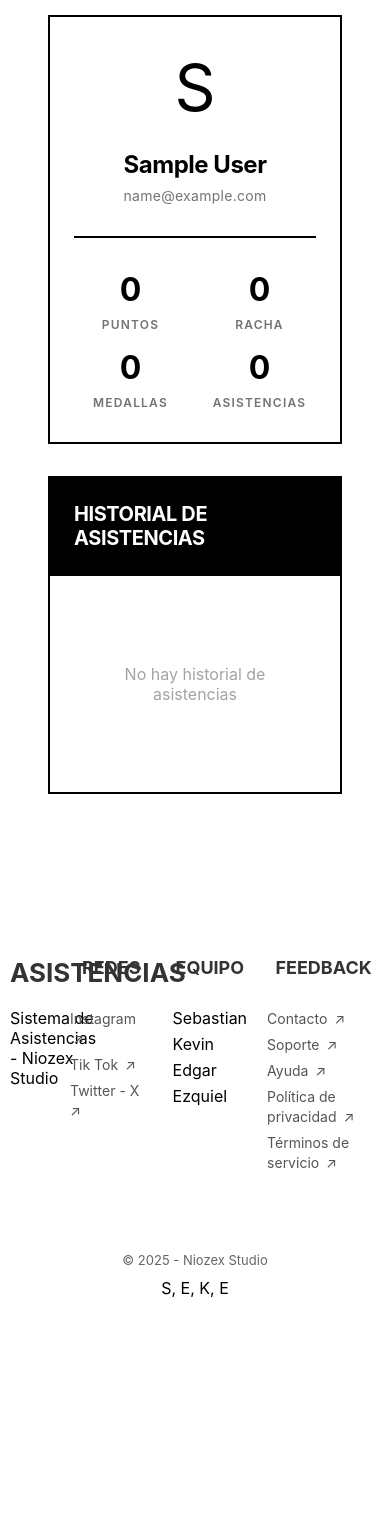
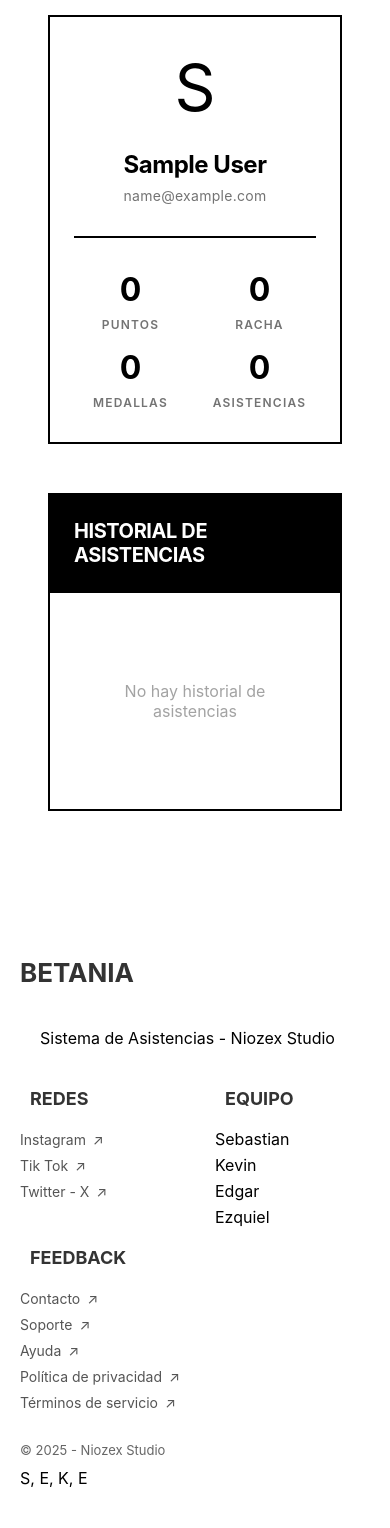
Before and after one commit to CincoSeisSieteSiete/reunion, a Flask app: page /perfil in a window 390 px wide. Shown: the part 109-1637 px from the top of the page. Before the commit the page ends 1447 px from the top, so only its background shows below. Run offline with Flask 3, Linux system fonts and the light colour scheme; the visitor is signed in with stand-in values (Sample User, id 1); data that the repository does not hold is empty.

Commit message:
PRODUCCION

```diff
--- a/RUTAS/login_ruta.py
+++ b/RUTAS/login_ruta.py
@@ -13,6 +13,7 @@ def login_rutas():
             user = get_usuario(email)
 
             if user and check_password_hash(user['password'], password):
+                session.permanent = True
                 session["logged"] = True
                 session['user_id'] = user['id']
                 session['user_name'] = user['nombre']
--- a/app.py
+++ b/app.py
@@ -19,6 +19,7 @@ from RUTAS.cumpleanos_ruta import cumpleanos_rutas
 app = Flask(__name__)
 app.secret_key = os.getenv('SECRET_KEY', 'Nioy')
 app.permanent_session_lifetime = timedelta(days=10)
+app.config['PERMANENT_SESSION_LIFETIME'] = 60 * 60 * 24 * 30
 
 
 @app.errorhandler(404)
@@ -45,6 +46,7 @@ def login():
 @app.route('/logout')
 def logout():
     session.clear()
+    session.permanent = False
     flash('Sesión cerrada exitosamente', 'info')
     return redirect(url_for('login'))
 
@@ -506,4 +508,5 @@ def actualizar_racha_y_puntos(cursor, usuario_id, grupo_id, fecha_actual):
 
 if __name__ == '__main__':
     # Ejecutar aplicación
-    app.run(debug=True, host='0.0.0.0', port=5000)
+    app.run()
+    #debug=True, host='0.0.0.0', port=5000
--- a/static/css/Perfil.css
+++ b/static/css/Perfil.css
@@ -19,6 +19,7 @@
     display: grid;
     grid-template-columns: 350px 1fr;
     gap: 2rem;
+    min-height: 100vh;
 }
 
 /* Profile Card */
--- a/static/css/admin_usuarios.css
+++ b/static/css/admin_usuarios.css
@@ -1,6 +1,7 @@
 /* Contenedor principal (reemplaza a 'main') */
 .admin-container {
     width: 100%;
+    min-height: 100vh;
 }
 
 /* --- Estilos de Tabla --- */
--- a/static/css/style.css
+++ b/static/css/style.css
@@ -453,10 +453,12 @@ body.modal-open {
     padding: 0 30px;
 }
 
+
 /* 📱 Versión móvil */
 @media screen and (max-width: 768px) {
     .footer-container {
-        grid-template-columns: 1fr;
+        /* CAMBIO CLAVE: Dos columnas de igual ancho para títulos y contenido */
+        grid-template-columns: repeat(2, 1fr);
         grid-template-rows: auto;
         gap: 20px;
         text-align: left;
@@ -465,36 +467,99 @@ body.modal-open {
         margin-top: 100px;
     }
 
+    /* Ajustes visuales de tipografía y espaciado (se mantienen) */
     .Titulo_footer {
         font-size: 26px;
-        margin: 10px 0;
+        margin: 0;
     }
 
     .Titulo_footer2 {
         font-size: 18px;
+        margin-top: 0;
+        padding: 0 10px;
     }
 
     .footer-container ul {
         align-items: flex-start;
         gap: 6px;
+        margin-bottom: 0;
+        padding-left: 0;
     }
 
     .footer-container ul li a {
         font-size: 14px;
     }
 
-    .div1, .div2, .div3, .div4, .div5, .div6, .div7, .div8 {
-        margin: 0 auto;
+    /* REORGANIZACIÓN DE ÁREAS (Grid-Area) */
+
+    /* 1. Fila de Título Principal (Ocupa las 2 columnas) */
+    .div5 {
+        grid-area: 1 / 1 / 2 / 3; /* Ocupa de la Columna 1 a la 3 (toda la fila) */
+        padding: 0 10px;
     }
 
+    /* 2. Fila de Contenido Principal (Ocupa las 2 columnas) */
+    .div1 {
+        grid-area: 2 / 1 / 3 / 3; /* Ocupa de la Columna 1 a la 3 (toda la fila) */
+        padding: 0 10px;
+    }
+
+    /* --- INICIO DE ESTRUCTURA 2x2 --- */
+
+    /* 3. Título REDES (Columna 1) */
+    .div6 {
+        grid-area: 3 / 1 / 4 / 2; /* Fila 3, Columna 1 */
+        padding: 0 10px;
+    }
+
+    /* 4. Título EQUIPO (Columna 2, a la par de REDES) */
+    .div7 {
+        grid-area: 3 / 2 / 4 / 3; /* Fila 3, Columna 2 */
+        padding: 0 10px;
+    }
+
+    /* 5. Contenido REDES (Columna 1, debajo de su título) */
+    .div2 {
+        grid-area: 4 / 1 / 5 / 2; /* Fila 4, Columna 1 */
+        padding: 0 10px;
+    }
+
+    /* 6. Contenido EQUIPO (Columna 2, debajo de su título) */
+    .div3 {
+        grid-area: 4 / 2 / 5 / 3; /* Fila 4, Columna 2 */
+        padding: 0 10px;
+    }
+
+    /* --- FIN DE ESTRUCTURA 2x2 --- */
+
+    /* 7. Título FEEDBACK (Vuelve a ocupar las 2 columnas, debajo de REDES/EQUIPO) */
+    .div8 {
+        grid-area: 5 / 1 / 6 / 3; /* Fila 5, Ocupa toda la fila */
+        padding: 0 10px;
+    }
+
+    /* 8. Contenido FEEDBACK (Vuelve a ocupar las 2 columnas) */
+    .div4 {
+        grid-area: 6 / 1 / 7 / 3; /* Fila 6, Ocupa toda la fila */
+        padding: 0 10px;
+    }
+
+    /* 9. Copyright (Al final, ocupa las 2 columnas) */
     .div9 {
+        grid-area: 7 / 1 / 8 / 3; /* Fila 7, Ocupa toda la fila */
         flex-direction: column;
         gap: 10px;
-        padding: 10px;
+        padding: 10px 10px;
+        align-items: flex-start;
+    }
+
+    /* Limpieza de márgenes y alineación (se mantienen) */
+    .div1, .div2, .div3, .div4, .div5, .div6, .div7, .div8 {
+        /* padding: 0 10px; se aplicó arriba para un control más fino */
     }
 
     .copy-nioy {
         font-size: 13px;
-        margin: 10px 0 0 0;
+        margin: 0;
     }
 }
--- a/templates/base.html
+++ b/templates/base.html
@@ -99,8 +99,7 @@
     </script>
     {% block extra_js %}{% endblock %}
 
-     <section class="footer">
-
+    <section class="footer">
       <div class="footer-container">
         <div class="div1">
             Sistema de Asistencias - Niozex Studio
@@ -132,7 +131,7 @@
         </div>
         <div class="div5">
           <span class="Titulo_footer">
-            ASISTENCIAS
+            BETANIA
           </span>
         </div>
         <div class="div6"><span class="Titulo_footer2">REDES</span></div>
```
